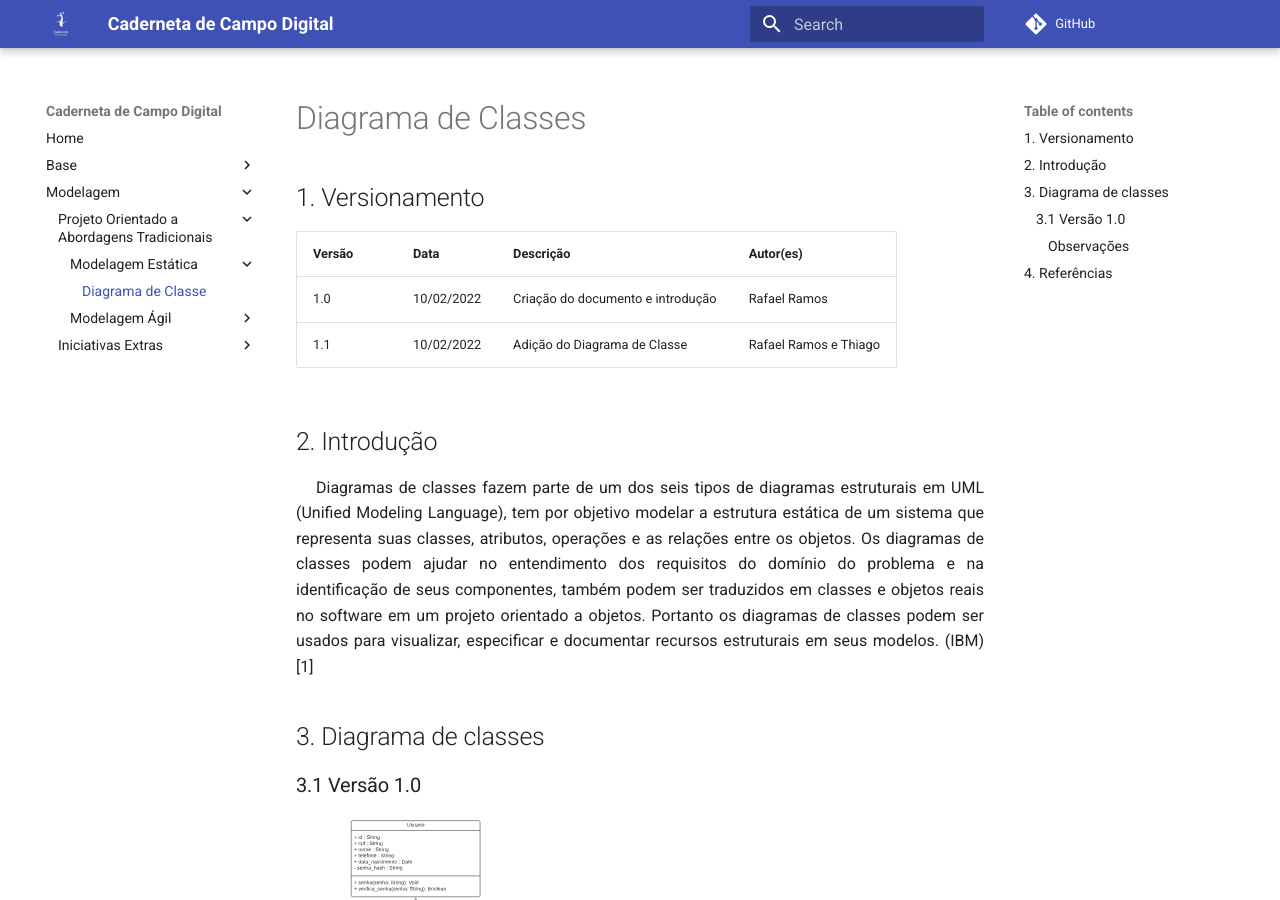
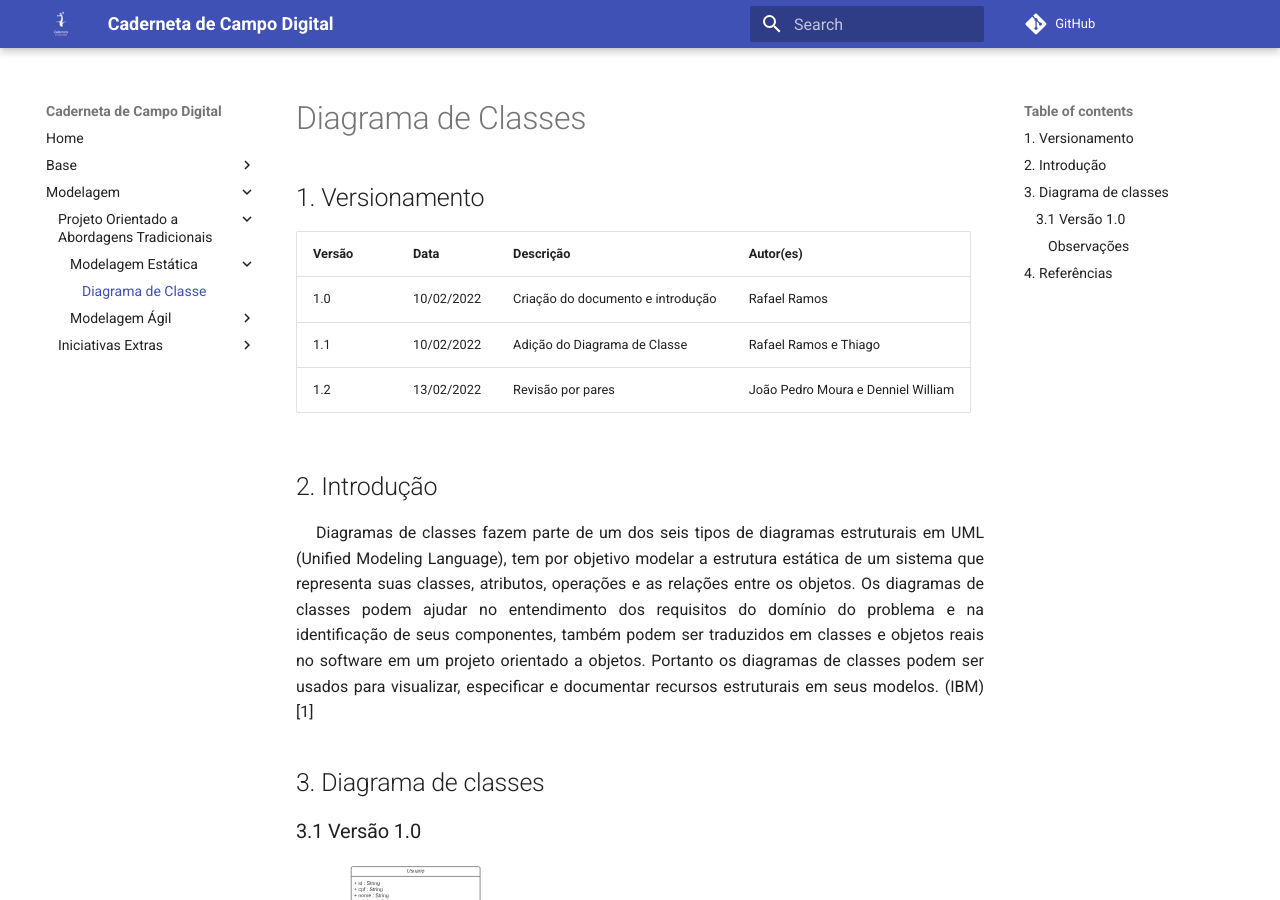
Before and after one commit to UnBArqDsw2021-2/2021.2_G4_CadernetaDeCampoDigital_docs, an MkDocs documentation site: the page built from docs/modelagem/estatica/diagrama_de_classes.md, in a window 1280 px wide and 900 px high. Built offline with MkDocs 1.6.1 and Material for MkDocs 9.7.7, drawn with Linux system fonts in a browser that asks for light colours; comment, search, counter and statistics services are not loaded.

Commit message:
#44 Adicionando revisão por pares no diagrama de classes

```diff
--- a/docs/modelagem/estatica/diagrama_de_classes.md
+++ b/docs/modelagem/estatica/diagrama_de_classes.md
@@ -6,6 +6,7 @@
 | ------ | -----        | ---------------------------------         | ------------ |
 | 1.0    | 10/02/2022   | Criação do documento e introdução         | Rafael Ramos |
 | 1.1    | 10/02/2022   | Adição do Diagrama de Classe              | Rafael Ramos e Thiago |
+| 1.2    | 13/02/2022   | Revisão por pares              | João Pedro Moura e Denniel William |
 
 ## 2. Introdução
 
```
